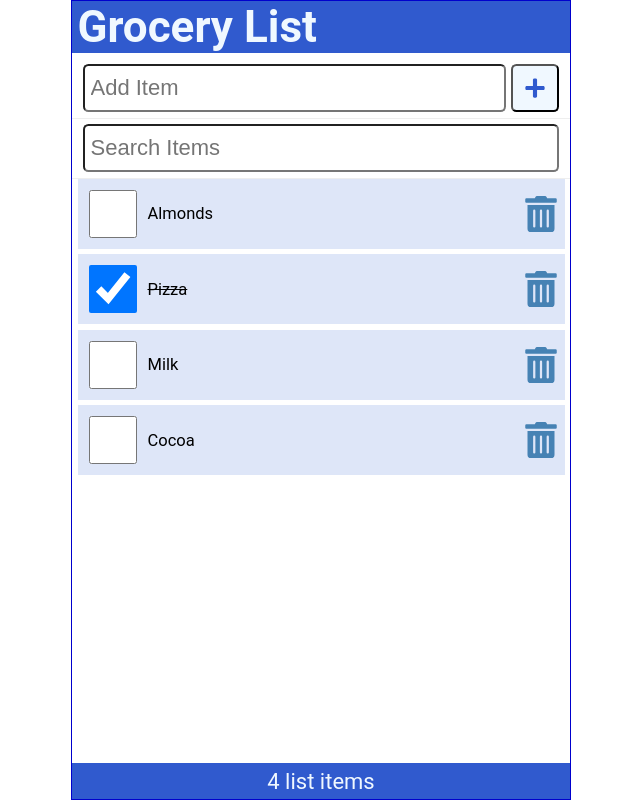
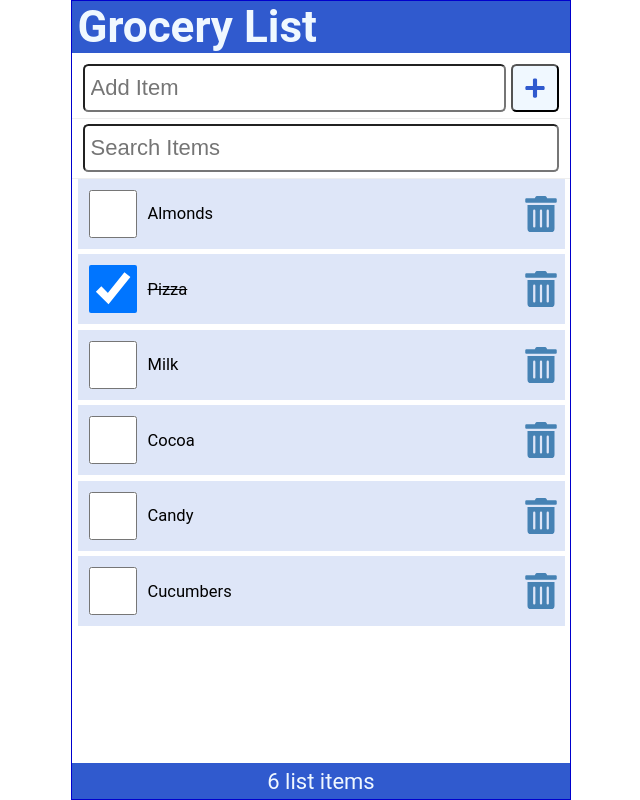
Before and after one commit to ktopchiev/grocery_list, a React (Create React App) app: page / in a window 1280 px wide. Shown: the whole page, without its empty margins (319-959 px from the left). Built offline with nearby package versions, Linux system fonts and the light colour scheme; data requests are answered from the project's data file.

Commit message:
id format issue in json server resolved

```diff
--- a/data/db.json
+++ b/data/db.json
@@ -19,6 +19,16 @@
       "id": "5",
       "checked": false,
       "item": "Cocoa"
+    },
+    {
+      "id": "6",
+      "checked": false,
+      "item": "Candy"
+    },
+    {
+      "id": "7",
+      "checked": false,
+      "item": "Cucumbers"
     }
   ]
 }
--- a/src/App.js
+++ b/src/App.js
@@ -41,7 +41,8 @@ function App() {
 
   //Adding new item to the list of items
   const addItem = async (item) => {
-    const id = (items.length ? items[items.length - 1].id + 1 : 1).toString();
+    const lastItemId = parseInt(items[items.length - 1].id);
+    const id = (items.length ? lastItemId + 1 : 1).toString();
     const myNewItem = { id, checked: false, item };
     const listItems = [...items, myNewItem];
     setItems(listItems);
```
